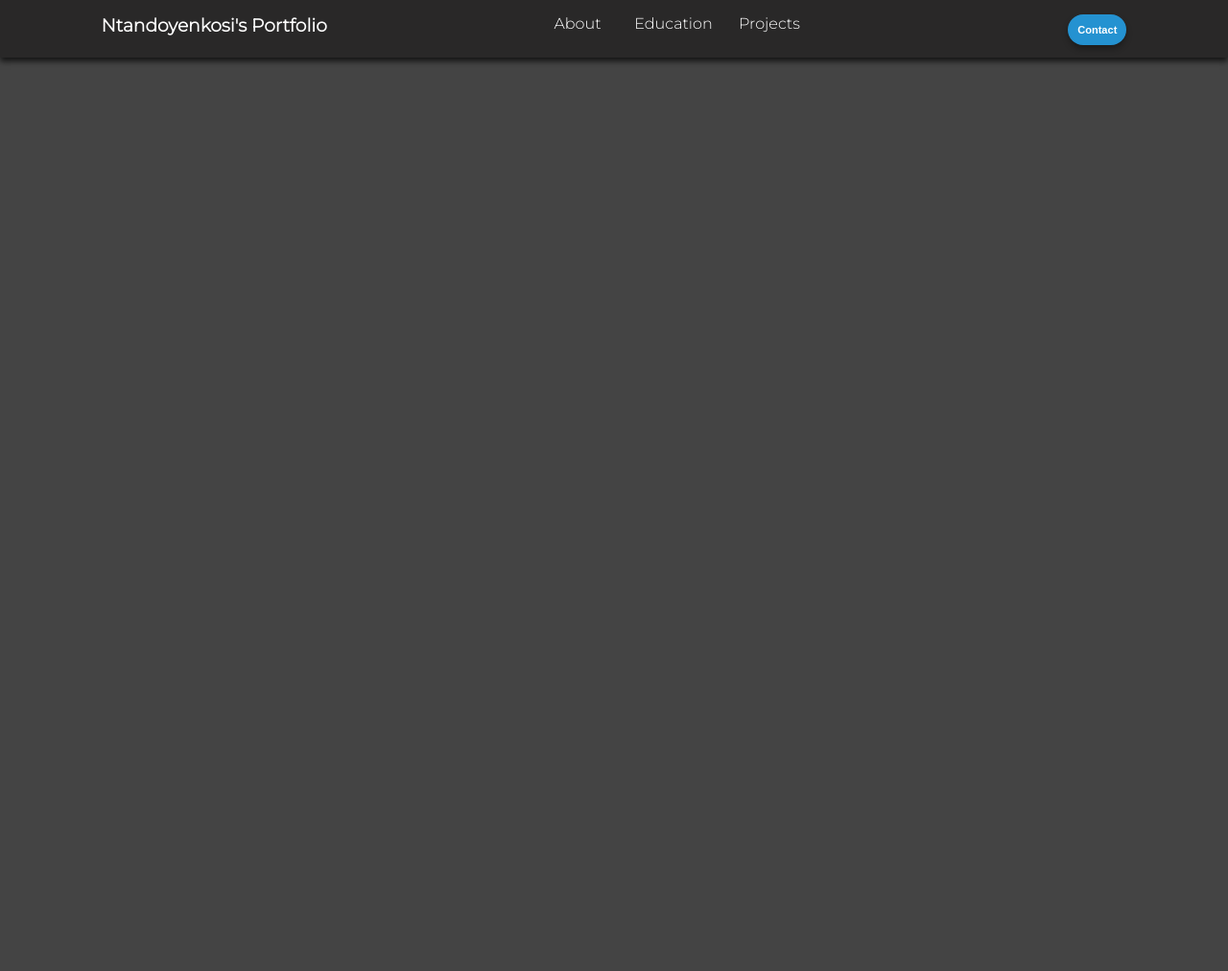
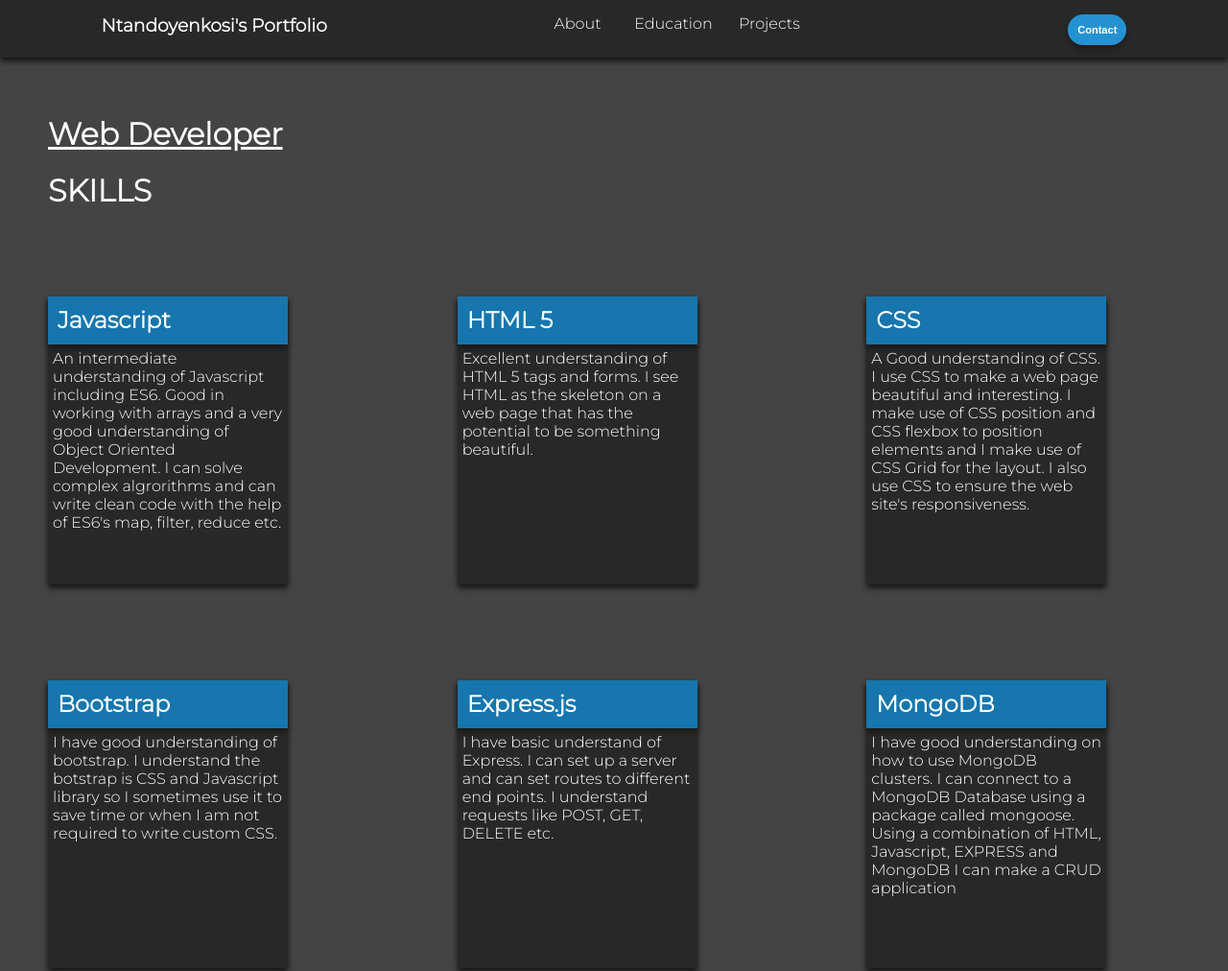
Before and after one commit to codegithm/Personal-website, a plain HTML site: page index.html in a window 1280 px wide. Shown: the top 1012 px of the page at 96% size. Before the commit the page ends 800 px from the top, so only its background shows below. Drawn offline with Linux system fonts and the light colour scheme.

Commit message:
Added Cards

```diff
--- /dev/null
+++ b/grid.css
@@ -0,0 +1,64 @@
+body{
+    display: grid;
+    grid-template-columns: repeat(12,1fr);
+    grid-template-rows: auto auto auto auto auto auto;
+    grid-template-areas:"a a a a a a a a a a a a"
+                        "b b b b b b b b b b b b"
+                        "c c c c c c c c c c c c"
+                        "d d d d e e e e f f f f "
+                        "g g g g h h h h i i i i"
+                        ". . . . j j j j . . . .";
+
+}
+
+nav{
+    grid-area: a;
+}
+.title{
+    grid-area: b;
+}
+.skills{
+    grid-area: c;
+}
+.javascript{
+    grid-area: d;
+}
+.html{
+    grid-area: e;
+}
+.css{
+    grid-area: f;
+}
+.bootstrap{
+    grid-area: g;
+}
+.express{
+    grid-area: h;
+}
+.mongo{
+    grid-area: i;
+}
+.react{
+    grid-area: j;
+}
+
+@media only screen and (max-width:540px){
+    body{
+        grid-template-columns: 1fr 0.5fr 0.5fr 0.5fr;
+        grid-template-rows: 0.5fr 0.8fr 1fr 1fr 1fr 1fr 1fr 1fr 1fr 1fr;
+        grid-template-areas:
+        "a a a a"
+        "b b b b"
+        "c c c c"
+        "d d d d"
+        "e e e e"
+        "f f f f"
+        "g g g g"
+        "h h h h"
+        "i i i i"
+        "j j j j";
+    }
+    .heading{
+        margin-bottom: 50px;
+    }
+}
--- a/index.html
+++ b/index.html
@@ -6,9 +6,10 @@
     <title>My Personal Website</title>
 
     <link rel="stylesheet" href="style.css">
+    <link rel="stylesheet" href="grid.css">
 </head>
 <body>
-   <header>
+   <header class="nav">
     <div class="name">
         <h3>Ntandoyenkosi's Portfolio</h3>
     </div>
@@ -26,10 +27,90 @@
         </ul>
     </nav>
     <div class="contact">
-    <a href="#"><button>
+    <a href="xakazantando@gmail.com"><button>
         <h5>Contact</h5>
     </button></a>
     </div>
    </header>
+
+    <div class="title">
+        <h1>
+            <u>
+                Web Developer
+            </u>
+        </h1>
+    </div>
+
+   <div class="skills">
+       <h1>
+           SKILLS
+       </h1>
+   </div>
+   <div class="card javascript">
+       <div class="head">
+           <h2>Javascript</h2>
+       </div>
+       <p>
+           An intermediate understanding of Javascript including ES6. Good in working with arrays and a very good understanding of Object Oriented Development. I can solve complex algrorithms and can write clean code with the help of ES6's map, filter, reduce etc.
+       </p>
+   </div>
+
+   <div class="card html">
+    <div class="head">
+        <h2>HTML 5</h2>
+    </div>
+    <p>
+        Excellent understanding of HTML 5 tags and forms. I see HTML as the skeleton on a web page that has the potential to be something beautiful.
+    </p>
+</div>
+
+<div class="card css">
+    <div class="head">
+        <h2>CSS</h2>
+    </div>
+    <p>
+       A Good understanding of CSS. I use CSS to make a web page beautiful and interesting. I make use of CSS position and CSS flexbox to position elements and I make use of CSS Grid for the layout. I also use CSS to ensure the web site's responsiveness.
+    </p>
+</div>
+
+<div class="card bootstrap">
+    <div class="head">
+        <h2>Bootstrap</h2>
+    </div>
+    <p>
+        I have good understanding of bootstrap. I understand the botstrap is CSS and Javascript library so I sometimes use it to save time or when I am not required to write custom CSS.
+    </p>
+</div>
+
+<div class="card express">
+    <div class="head">
+        <h2>Express.js</h2>
+    </div>
+    <p>
+        I have basic understand of Express.
+        I can set up a server and can set routes to different end points. I understand requests like POST,
+        GET, DELETE etc.
+    </p>
+</div>
+
+<div class="card mongo">
+    <div class="head">
+        <h2>MongoDB</h2>
+    </div>
+    <p>
+        I have good understanding on how to use MongoDB clusters.
+        I can connect to a MongoDB Database using a package called mongoose.
+        Using a combination of HTML, Javascript, EXPRESS and MongoDB I can make a CRUD application
+    </p>
+</div>
+
+<div class="card react">
+    <div class="head">
+        <h2>React.js</h2>
+    </div>
+    <p>
+        Basic understanding of React.js. I understand JSX , I know how to use state and props, I understand the concept of component based programming that comes with React to make code easy to read and easy to fix.
+    </p>
+</div>
 </body>
 </html>
--- a/style.css
+++ b/style.css
@@ -17,7 +17,9 @@ header {
     height: 60px;
     background-color: rgb(41, 40, 40);
     color: white;
-    box-shadow: 0px 4px 6px rgb(0,0,0, 0.7)
+    box-shadow: 0px 4px 6px rgb(0,0,0, 0.7);
+    position: fixed;
+    top: 0;
 }
 
 .name h3, .contact a button{
@@ -54,7 +56,8 @@ li, a{
     border-radius: 50px;
     color: white;
     font-family: 'Monsterrat', sans-serif;
-    box-shadow: 0px 4px 6px rgb(0,0,0, 0.3)
+    box-shadow: 0px 4px 6px rgb(0,0,0, 0.3);
+    outline: none;
 }
 
 .contact a button :active{
@@ -69,3 +72,39 @@ li, a{
 .nav__links li a{
     margin-top: 15px;
 }
+
+
+.title{
+    color: white;
+    margin-top: 120px;
+    margin-left: 50px;
+}
+
+.card{
+    height: 300px;
+    width: 250px;
+    background-color: rgb(41, 40, 40);
+    box-shadow: 0px 4px 6px rgb(0,0,0, 0.7);
+    margin: 50px;
+    color: white;
+}
+
+
+.card .head{
+    width: 250px;
+    height: 50px;
+    background: rgb(22, 118, 173);
+    box-shadow: 0px 4px 6px rgb(0,0,0, 0.4);
+    padding: 10px;
+}
+
+.card p{
+    padding: 5px;
+}
+
+.skills{
+    color: white;
+    height: 60px;
+    margin: 20px 20px 20px 20px;
+    margin-left: 50px;
+}
```
Also changed, not shown: IMG-20200728-WA0080.jpg (added).
